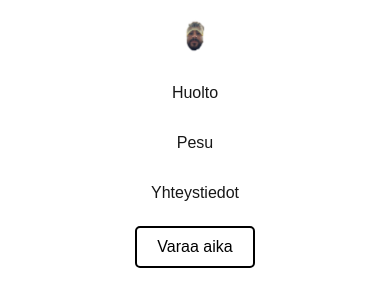
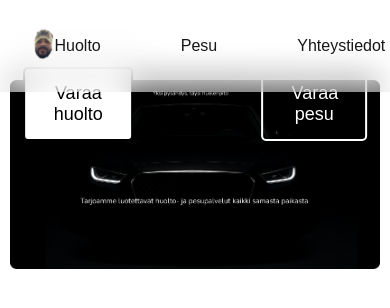
Before and after one commit to Agrinsadon/7auto, a Next.js app in the folder frontend/: page / in a window 390 px wide. Shown: the top 308 px of the page. Built offline with nearby package versions, Linux system fonts and the light colour scheme.

Commit message:
added landing page image and fixed book button

```diff
--- a/frontend/src/app/component/buttons/bookbutton.css
+++ b/frontend/src/app/component/buttons/bookbutton.css
@@ -32,15 +32,20 @@
   color: white;
 }
 
-.book-button.dark::before {
+.book-button.dark-stay {
+  border-color: white;
+  color: white;
+}
+
+.book-button.dark::before, .book-button.dark-stay::before {
   background-color: white;
 }
 
-.book-button.dark:hover::before {
+.book-button.dark:hover::before, .book-button.dark-stay:hover::before {
   height: 100%;
 }
 
-.book-button.dark:hover {
+.book-button.dark:hover, .book-button.dark-stay:hover {
   color: black;
 }
 
@@ -49,15 +54,20 @@
   color: black;
 }
 
-.book-button.light::before {
+.book-button.light-stay {
+  color: black;
+  background-color: #fff;
+}
+
+.book-button.light::before, .book-button.light-stay::before {
   background-color: black;
 }
 
-.book-button.light:hover::before {
+.book-button.light:hover::before, .book-button.light-stay:hover::before  {
   height: 100%;
 }
 
-.book-button.light:hover {
+.book-button.light:hover, .book-button.light-stay:hover {
   color: white;
 }
 
--- a/frontend/src/app/component/buttons/bookbutton.tsx
+++ b/frontend/src/app/component/buttons/bookbutton.tsx
@@ -4,8 +4,8 @@ import "./bookbutton.css";
 interface BookButtonProps {
   onClick: () => void;
   onText?: string;
-  variant?: "light" | "dark";
-  size?: "small" | "large"; // default is medium (no class needed)
+  variant?: "light" | "dark" | "light-stay" | "dark-stay";
+  size?: "small" | "large";
 }
 
 export default function BookButton({
@@ -14,7 +14,7 @@ export default function BookButton({
   variant = "dark",
   size,
 }: BookButtonProps) {
-  const sizeClass = size ? size : ""; // only apply size class if set
+  const sizeClass = size ? size : "";
 
   return (
     <button className={`book-button ${variant} ${sizeClass}`} onClick={onClick}>
--- a/frontend/src/app/component/navbar/navbar.css
+++ b/frontend/src/app/component/navbar/navbar.css
@@ -53,26 +53,3 @@
     display: flex;
     align-items: center;
   }
-
-  /* Responsive styles */
-  @media (max-width: 768px) {
-    .navbar {
-      padding: 1rem;
-    }
-
-    .navbarcontainer {
-      flex-direction: column;
-      gap: 1rem;
-    }
-
-    .navright {
-      flex-direction: column;
-      gap: 1rem;
-    }
-
-    .navbarlinks {
-      flex-direction: column;
-      align-items: center;
-      gap: 1rem;
-    }
-  }
--- a/frontend/src/app/page.tsx
+++ b/frontend/src/app/page.tsx
@@ -1,7 +1,11 @@
 "use client";
+
+import LandingPage from "./pages/landingpage/landingpage";
+
 export default function Home() {
   return (
     <div>
+      <LandingPage />
     </div>
   );
 }
--- a/frontend/src/app/pages/landingpage/landingpage.css
+++ b/frontend/src/app/pages/landingpage/landingpage.css
@@ -0,0 +1,24 @@
+
+.image-frame {
+    position: relative;
+    margin-top: 5rem;
+    justify-content: center;
+    align-items: center;
+    display: flex;
+}
+
+.image-size {
+    margin: 0 auto;
+    width: 95%;
+    height: auto;
+}
+
+.button-overlay {
+    position: absolute;
+    bottom: 8rem;
+    left: 50%;
+    transform: translateX(-50%);
+    display: flex;
+    gap: 8rem;
+    z-index: 2;
+}
--- a/frontend/src/app/pages/landingpage/landingpage.tsx
+++ b/frontend/src/app/pages/landingpage/landingpage.tsx
@@ -0,0 +1,33 @@
+"use client";
+import React from 'react';
+import './landingpage.css';
+import BookButton from '../../component/buttons/bookbutton'; // Adjust path if necessary
+
+const LandingPage = () => {
+  return (
+    <div className="image-frame">
+      <img
+        src="/carimage.png"
+        alt="Landing"
+        className="image-size"
+      />
+      <div className="button-overlay">
+        <BookButton
+          onClick={() => console.log("Varaa huolto clicked")}
+          onText="Varaa huolto"
+          variant='light-stay'
+          size='large'
+
+        />
+        <BookButton
+          onClick={() => console.log("Varaa pesu clicked")}
+          onText="Varaa pesu"
+          variant='dark-stay'
+          size='large'
+        />
+      </div>
+    </div>
+  );
+};
+
+export default LandingPage;
```
Also changed, not shown: frontend/public/carimage.png (added), 1 other file (tests, documents, lock files or other folders).
